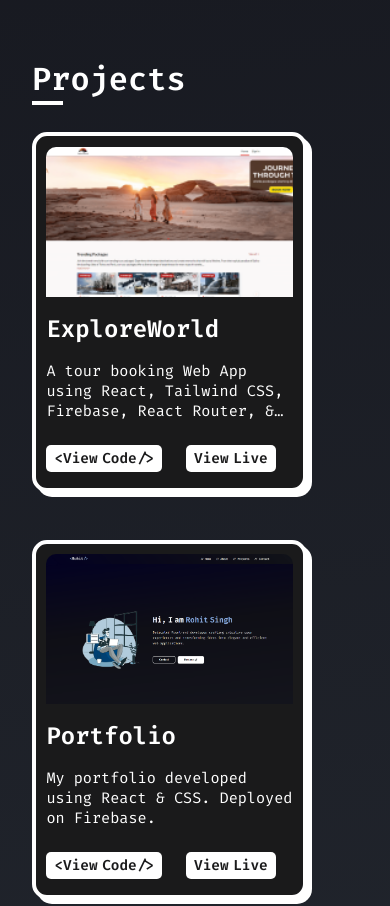
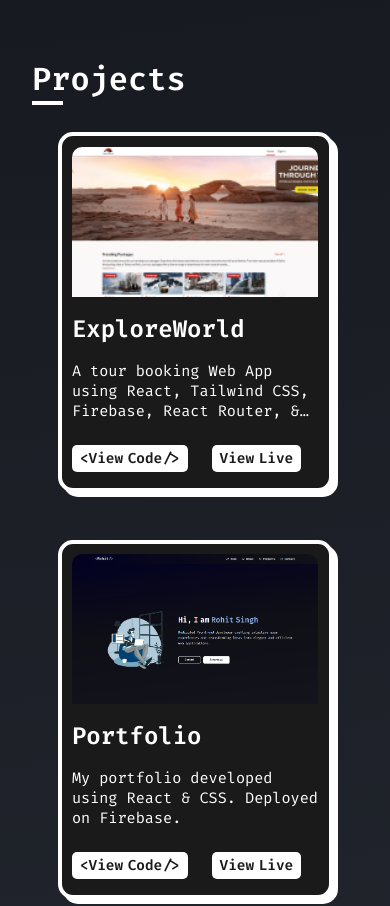
Before and after one commit to HitOP2509/portfolio-new, a React (Vite) app: page / in a window 390 px wide. Shown: the part 1700-2606 px from the top of the page. Built offline with nearby package versions, Linux system fonts and the light colour scheme.

Commit message:
changed minor css

```diff
--- a/src/components/Projects/Projects.css
+++ b/src/components/Projects/Projects.css
@@ -55,4 +55,7 @@
         position: relative;
         word-spacing: -1rem;
     }
+    .projects .container .card-container {
+        justify-content: center;
+    }
 }
```
